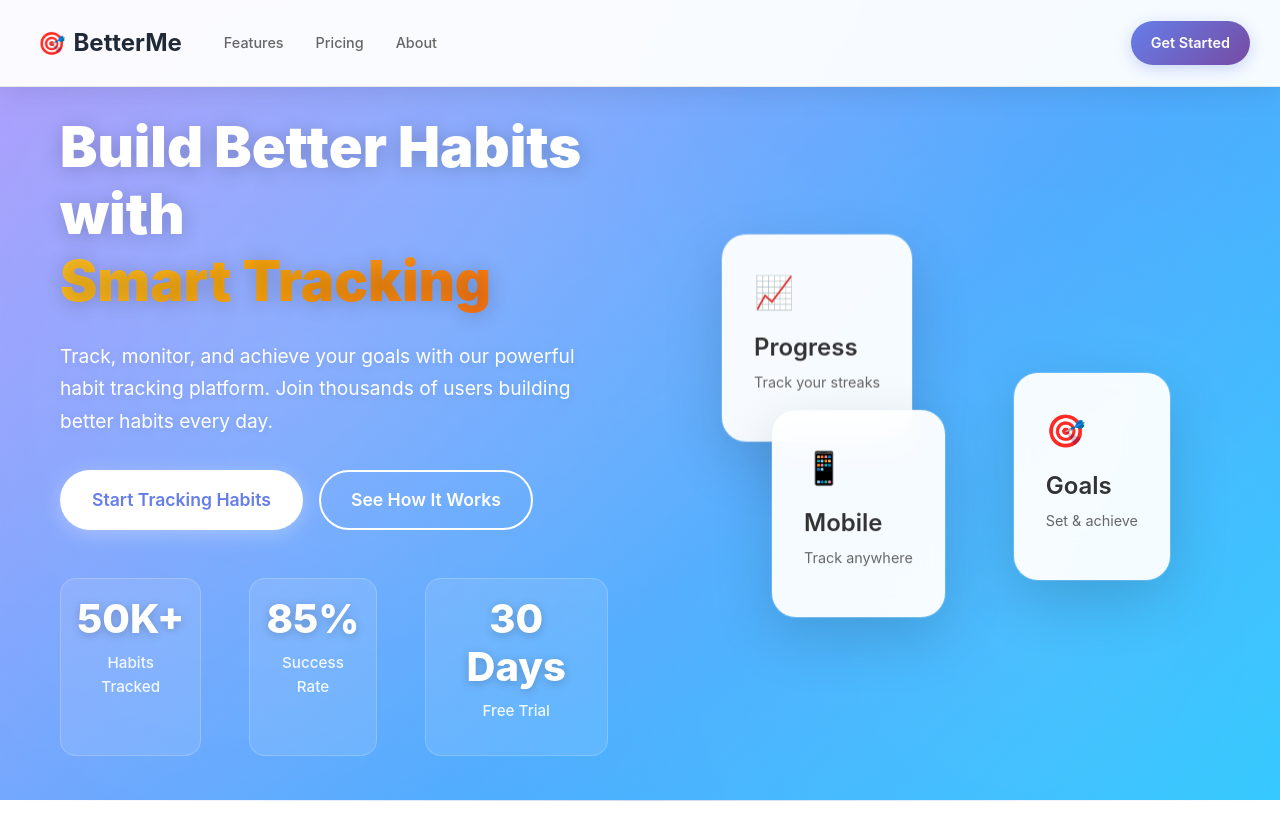
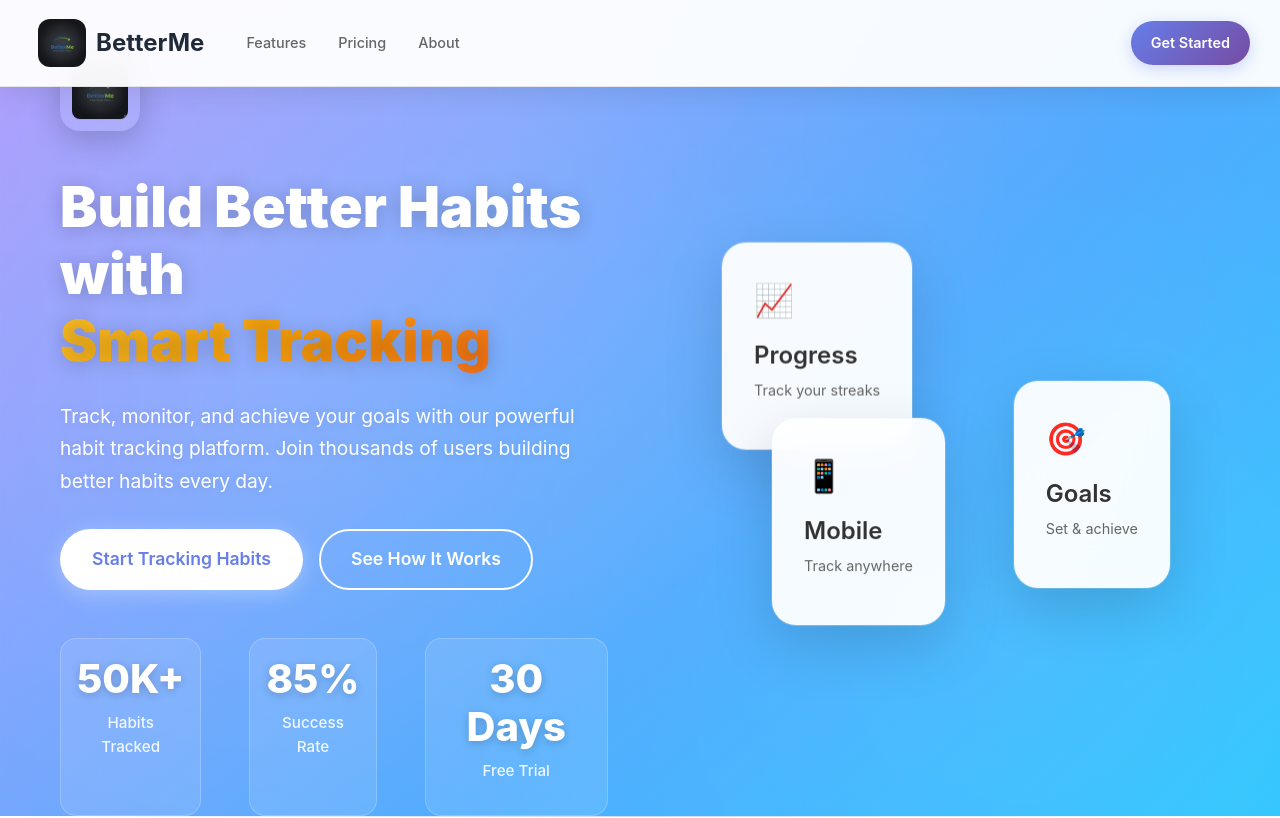
Before and after one commit to Gauravmadhukarkhandekar/SAAS, a React (Create React App) app in the folder SAAS-frontend/: page / in a window 1280 px wide. Shown: the top 818 px of the page. Built offline with nearby package versions, Linux system fonts and the light colour scheme; no server answers.

Commit message:
added logo

```diff
--- a/SAAS-frontend/src/App.css
+++ b/SAAS-frontend/src/App.css
@@ -82,24 +82,57 @@ body {
 }
 
 /* Make logo clickable and aligned with image */
-.nav-logo a {
-  display: flex;
-  align-items: center;
-  gap: 8px;
+.nav-logo-link {
+  display: flex !important;
+  align-items: center !important;
+  gap: 10px !important;
   text-decoration: none;
   color: #1f2937;
   transition: transform 0.3s ease;
 }
 
-.nav-logo a:hover {
+.nav-logo-link:hover {
   transform: scale(1.05);
 }
 
-/* Emoji logo sizing */
-.nav-emoji {
-  font-size: 22px;
-  line-height: 1;
-  display: inline-block;
+.nav-logo-text {
+  margin: 0 !important;
+  font-size: 1.5rem;
+  font-weight: 700;
+  color: #1f2937;
+  white-space: nowrap;
+}
+
+/* Logo image sizing */
+.nav-logo-img {
+  width: 48px;
+  height: 48px;
+  object-fit: contain;
+  display: block !important;
+  border-radius: 12px;
+  transition: transform 0.3s ease;
+  background: transparent;
+  flex-shrink: 0;
+  visibility: visible !important;
+  opacity: 1 !important;
+  max-width: 48px;
+  max-height: 48px;
+}
+
+.emoji-fallback {
+  font-size: 24px !important;
+  display: inline-block !important;
+  margin-right: 8px !important;
+}
+
+.nav-logo a:hover .nav-logo-img {
+  transform: scale(1.1) rotate(5deg);
+}
+
+.logo-fallback-emoji {
+  font-size: 24px !important;
+  display: inline-block !important;
+  margin-right: 4px !important;
 }
 
 .nav-menu {
@@ -348,6 +381,32 @@ body {
 
 .hero-content {
   color: white;
+}
+
+.hero-logo-container {
+  margin-bottom: 24px;
+  animation: fadeInUp 0.8s ease-out;
+}
+
+.hero-logo {
+  width: 80px;
+  height: 80px;
+  object-fit: contain;
+  border-radius: 20px;
+  background: rgba(255, 255, 255, 0.1);
+  padding: 12px;
+  backdrop-filter: blur(10px);
+  box-shadow: 0 8px 32px rgba(0, 0, 0, 0.2);
+  animation: float 4s ease-in-out infinite;
+}
+
+@keyframes float {
+  0%, 100% {
+    transform: translateY(0px);
+  }
+  50% {
+    transform: translateY(-10px);
+  }
 }
 
 .hero-title {
@@ -972,9 +1031,23 @@ body {
   margin-bottom: 2rem;
 }
 
+.footer-logo-container {
+  display: flex;
+  align-items: center;
+  gap: 12px;
+  margin-bottom: 1rem;
+}
+
+.footer-logo {
+  width: 50px;
+  height: 50px;
+  object-fit: contain;
+  border-radius: 12px;
+}
+
 .footer-section h3 {
   font-size: 1.5rem;
-  margin-bottom: 1rem;
+  margin: 0;
   background: linear-gradient(135deg, #10b981 0%, #3b82f6 100%);
   -webkit-background-clip: text;
   -webkit-text-fill-color: transparent;
--- a/SAAS-frontend/src/App.js
+++ b/SAAS-frontend/src/App.js
@@ -72,9 +72,23 @@ function Home() {
       <nav className="navbar">
         <div className="nav-container">
           <div className="nav-logo">
-            <Link to="/#top" aria-label="BetterMe Home">
-              <span className="nav-emoji" role="img" aria-label="BetterMe logo">🎯</span>
-              <h2>BetterMe</h2>
+            <Link to="/#top" aria-label="BetterMe Home" className="nav-logo-link">
+              <div style={{ display: 'flex', alignItems: 'center', gap: '10px' }}>
+                <img
+                  src="/logo.png"
+                  alt="BetterMe Logo"
+                  className="nav-logo-img"
+                  style={{
+                    width: '48px',
+                    height: '48px',
+                    objectFit: 'contain',
+                    display: 'block',
+                    borderRadius: '12px',
+                    visibility: 'visible'
+                  }}
+                />
+                <h2 className="nav-logo-text">BetterMe</h2>
+              </div>
             </Link>
           </div>
           <div className="nav-menu">
@@ -147,6 +161,13 @@ function Home() {
       <section id="top" className="hero">
         <div className="hero-container">
           <div className="hero-content">
+            <div className="hero-logo-container">
+              <img
+                src="/logo.png"
+                alt="BetterMe Logo"
+                className="hero-logo"
+              />
+            </div>
             <h1 className="hero-title">
               Build Better Habits with
               <span className="gradient-text"> Smart Tracking</span>
@@ -462,7 +483,14 @@ function Home() {
         <div className="container">
           <div className="footer-content">
             <div className="footer-section">
-              <h3>BetterMe</h3>
+              <div className="footer-logo-container">
+                <img
+                  src="/logo.png"
+                  alt="BetterMe Logo"
+                  className="footer-logo"
+                />
+                <h3>BetterMe</h3>
+              </div>
               <p>Empowering people to build better habits and achieve their goals.</p>
             </div>
             <div className="footer-section">
```
Also changed, not shown: SAAS-frontend/public/logo-test.html (added, +18 -0 lines), SAAS-frontend/src/utils/logoUtils.js (added, +17 -0 lines), SAAS-frontend/public/logo.png (added), 1 other file (tests, documents, lock files or other folders).
